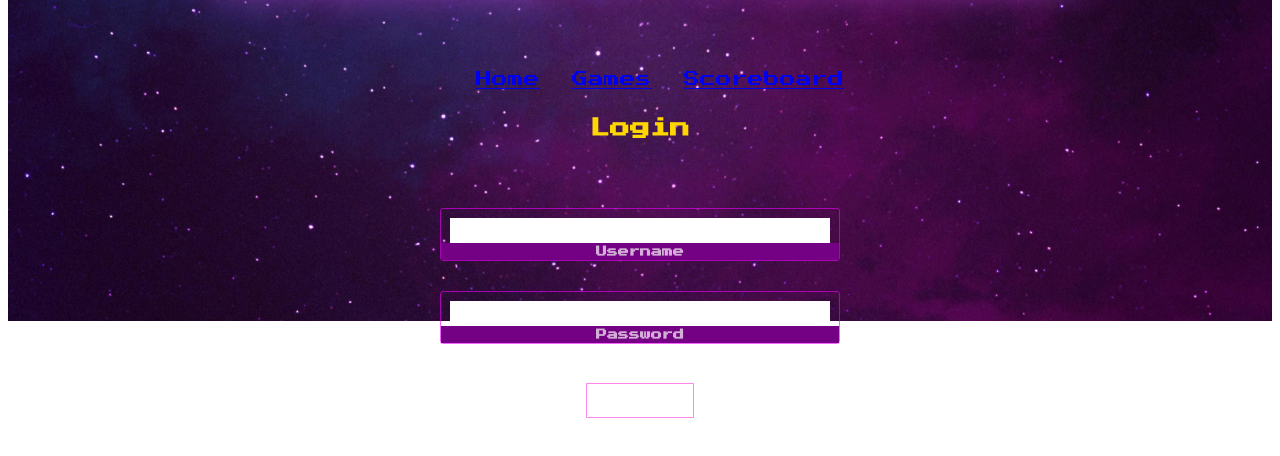
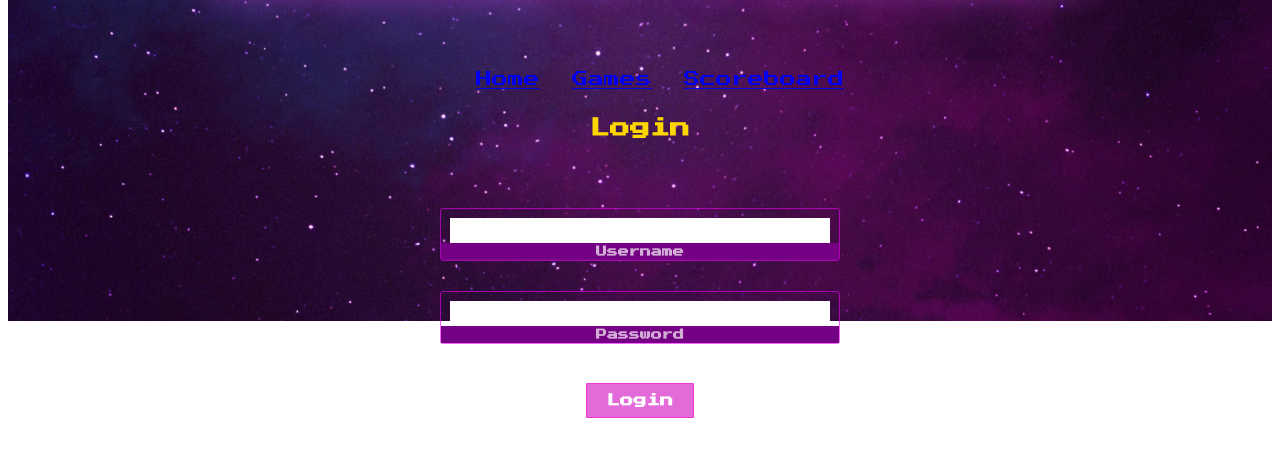
Before and after one commit to Dougmac21/Jade_Client, a React (Create React App) app: page /log-in in a window 1280 px wide. In both pictures the pointer is over the input "Login". Shown: the part 487-943 px from the top of the page. Built offline with nearby package versions, Linux system fonts and the light colour scheme; no server answers; the HTML template or start-up script is replaced by a standard one.

Commit message:
More correction required

```diff
--- a/src/styles/PlayerController.css
+++ b/src/styles/PlayerController.css
@@ -113,8 +113,8 @@
 }
 .arcade-login-form input[type="submit"]:hover,
 .arcade-login-form input[type="button"]:hover{
-	background: #ffffff94;
-	color:#fff;
+	background: #ce00bd94;
+	color:rgb(255, 255, 255);
 }
 
 
@@ -128,6 +128,12 @@
     background-repeat: no-repeat;
     object-fit: contain;
     height: 100vh;
+}
+
+.arcade-login-header {
+    font-weight: bold;
+    font-family: 'Press Start 2P', cursive;
+
 }
 
 /* .arcade-login-form{
```
